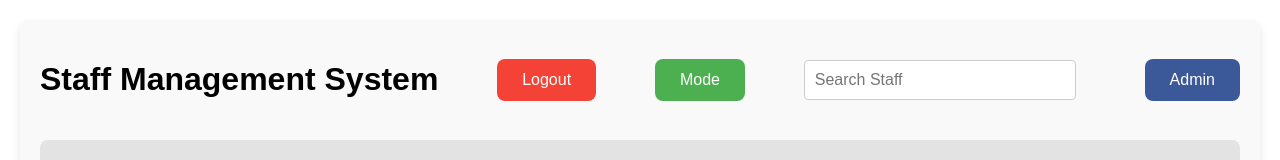
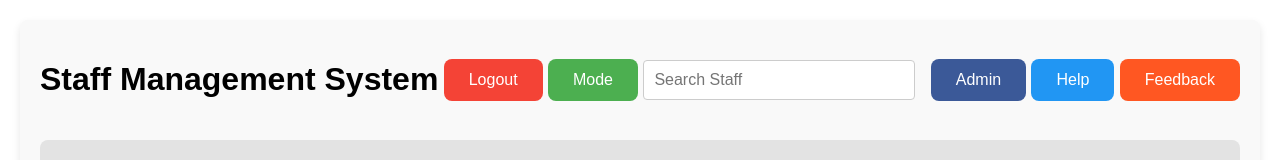
Before and after one commit to dondanu/Staf-management-System, a React (Create React App) app in the folder frontend/: page /home in a window 1280 px wide. Shown: the top 160 px of the page. Built offline with nearby package versions, Linux system fonts and the light colour scheme; no server answers.

Commit message:
update home.js

```diff
--- a/frontend/src/components/Home.js
+++ b/frontend/src/components/Home.js
@@ -166,6 +166,8 @@ const Home = () => {
           style={styles.searchInput}
         />
         <button onClick={goToAdminPage} style={styles.adminButton}>Admin</button>
+        <button onClick={() => alert("Help Information")} style={styles.helpButton}>Help</button>
+        <button onClick={() => alert("Send Message to Staff")} style={styles.messageButton}>Feedback</button>
       </header>
 
       {/* Introductory Section */}
@@ -363,6 +365,24 @@ const styles = {
     cursor: 'pointer',
     fontSize: '16px',
   },
+  helpButton: {
+    backgroundColor: '#2196F3',
+    color: 'white',
+    border: 'none',
+    padding: '12px 25px',
+    borderRadius: '8px',
+    cursor: 'pointer',
+    fontSize: '16px',
+  },
+  messageButton: {
+    backgroundColor: '#FF5722',
+    color: 'white',
+    border: 'none',
+    padding: '12px 25px',
+    borderRadius: '8px',
+    cursor: 'pointer',
+    fontSize: '16px',
+  },
   searchInput: {
     padding: '10px',
     borderRadius: '4px',
```
